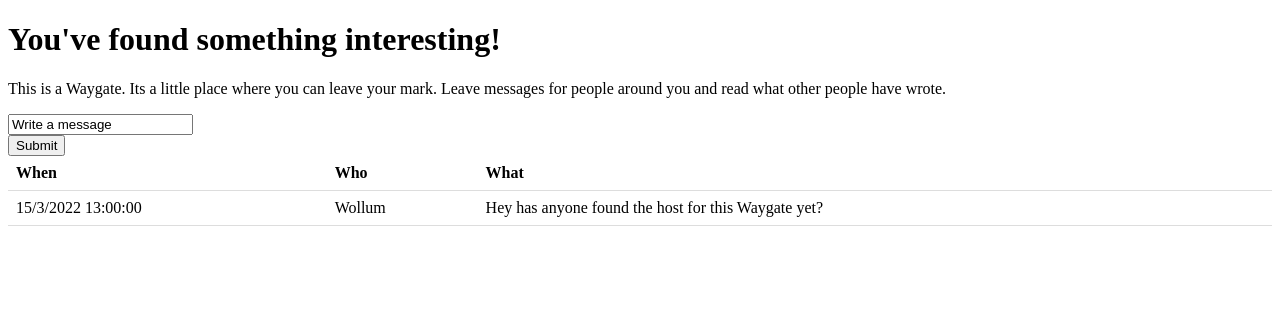
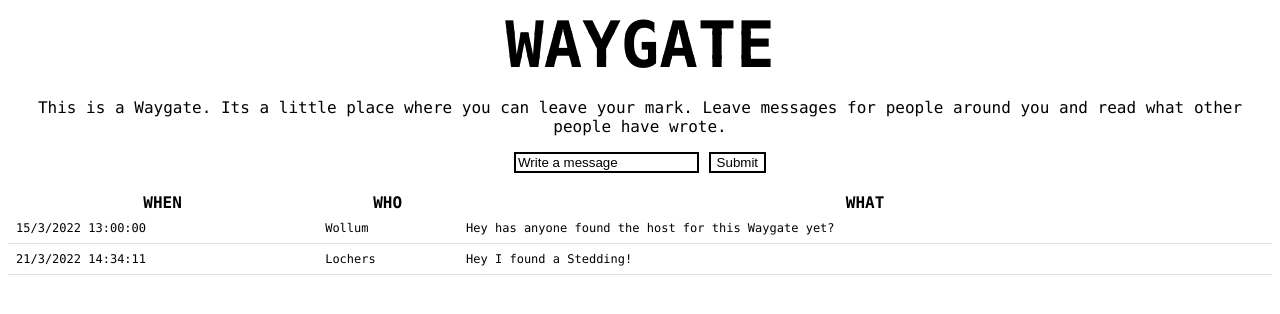
Before and after one commit to willemolding/waygate, a plain HTML site: page www/index.html in a window 1280 px wide. Drawn offline with Linux system fonts and the light colour scheme.

Commit message:
Design and glitch

```diff
--- a/www/index.html
+++ b/www/index.html
@@ -2,37 +2,45 @@
   <head>
     <meta name='viewport' content='width=device-width'>
     <title>WAYGATE</title>
-    <style>
-      table {
-        border-collapse: collapse;
-        width: 100%;
-      }
-      th, td {
-        padding: 8px;
-        text-align: left;
-        border-bottom: 1px solid #DDD;
-      }
-      tr:hover {background-color: #D6EEEE;}
-    </style>
+    <link rel="stylesheet" href="style.css">
   </head>
   <body>
-    <h1>You've found something interesting!</h1>
-    <p>This is a Waygate. Its a little place where you can leave your mark. Leave messages for people around you and read what other people have wrote.</p>
-    <form method="post" enctype="application/x-www-form-urlencoded" action="/message/">
-      <input type="text" name="body" value="Write a message"><br>
-      <input type="submit" value="Submit">
+
+    <div class="stack center" style="--stacks: 3;">
+      <span style="--index: 0;">WAYGATE</span>
+      <span style="--index: 1;">WAYGATE</span>
+      <span style="--index: 2;">WAYGATE</span>
+    </div>
+
+    <div>
+      <p class="center">This is a Waygate. Its a little place where you can leave your mark. Leave messages for people around you and read what other people have wrote.</p>
+
+      <form class="center" method="post" enctype="application/x-www-form-urlencoded" action="/message/">
+        <input class="flat1" type="text" name="body" value="Write a message">
+        <input class="flat1" type="submit" value="Submit">
       </form>
+
+      <br>
+
       <table>
         <tr>
-        <th>When</th>
-        <th>Who</th>
-        <th>What</th>
+          <th>WHEN</th>
+          <th>WHO</th>
+          <th>WHAT</th>
         </tr>
         <tr>
           <td>15/3/2022 13:00:00</td>
           <td>Wollum</td>
           <td>Hey has anyone found the host for this Waygate yet?</td>
         </tr>
+        <tr>
+          <td>21/3/2022 14:34:11</td>
+          <td>Lochers</td>
+          <td>Hey I found a Stedding!</td>
+        </tr>
       </table>
+
+    </div>
+
   </body>
 </html>
--- /dev/null
+++ b/www/style.css
@@ -0,0 +1,91 @@
+/* Basics */
+div {
+  font-family: "Lucida Console", "Courier New", monospace;
+}
+
+.flat1 {
+  background-color: transparent;
+  color: black;
+  border: 2px solid black;
+}
+
+/* Table */
+table {
+  border-collapse: collapse;
+  width: 100%;
+}
+}
+
+th {
+  padding: 8px;
+  text-align: left;
+  border-bottom: 1px solid #DDD;
+  font-size: 16px;
+}
+
+td {
+  padding: 8px;
+  text-align: left;
+  border-bottom: 1px solid #DDD;
+  font-size: 12px;
+}
+
+tr:hover {background-color: #D6EEEE;}
+
+/* Center text */
+.center {
+  text-align: center;
+}
+
+/* Stacked glitch effect */
+.stack {
+  display: grid;
+  grid-template-columns: 1fr;
+}
+
+.stack span {
+  font-weight: bold;
+  grid-row-start: 1;
+  grid-column-start: 1;
+  font-size: 4rem;
+  --stack-height: calc(100% / var(--stacks) - 1px);
+  --inverse-index: calc(calc(var(--stacks) - 1) - var(--index));
+  --clip-top: calc(var(--stack-height) * var(--index));
+  --clip-bottom: calc(var(--stack-height) * var(--inverse-index));
+  clip-path: inset(var(--clip-top) 0 var(--clip-bottom) 0);
+  animation: stack 340ms cubic-bezier(.46,.29,0,1.24) 1 backwards calc(var(--index) * 120ms), glitch 2s ease infinite 2s alternate-reverse;
+}
+
+.stack span:nth-child(odd) { --glitch-translate: 8px; }
+.stack span:nth-child(even) { --glitch-translate: -8px; }
+
+@keyframes stack {
+  0% {
+    opacity: 0;
+    transform: translateX(-50%);
+    text-shadow: -2px 3px 0 red, 2px -3px 0 blue;
+  };
+  60% {
+    opacity: 0.5;
+    transform: translateX(50%);
+  }
+  80% {
+    transform: none;
+    opacity: 1;
+    text-shadow: 2px -3px 0 red, -2px 3px 0 blue;
+  }
+  100% {
+    text-shadow: none;
+  }
+}
+
+@keyframes glitch {
+  0% {
+    text-shadow: -2px 3px 0 red, 2px -3px 0 blue;
+    transform: translate(var(--glitch-translate));
+  }
+  2% {
+    text-shadow: 2px -3px 0 red, -2px 3px 0 blue;
+  }
+  4%, 100% {  text-shadow: none; transform: none; }
+}
```
Lines whose indentation alone changed are shown as unchanged.
